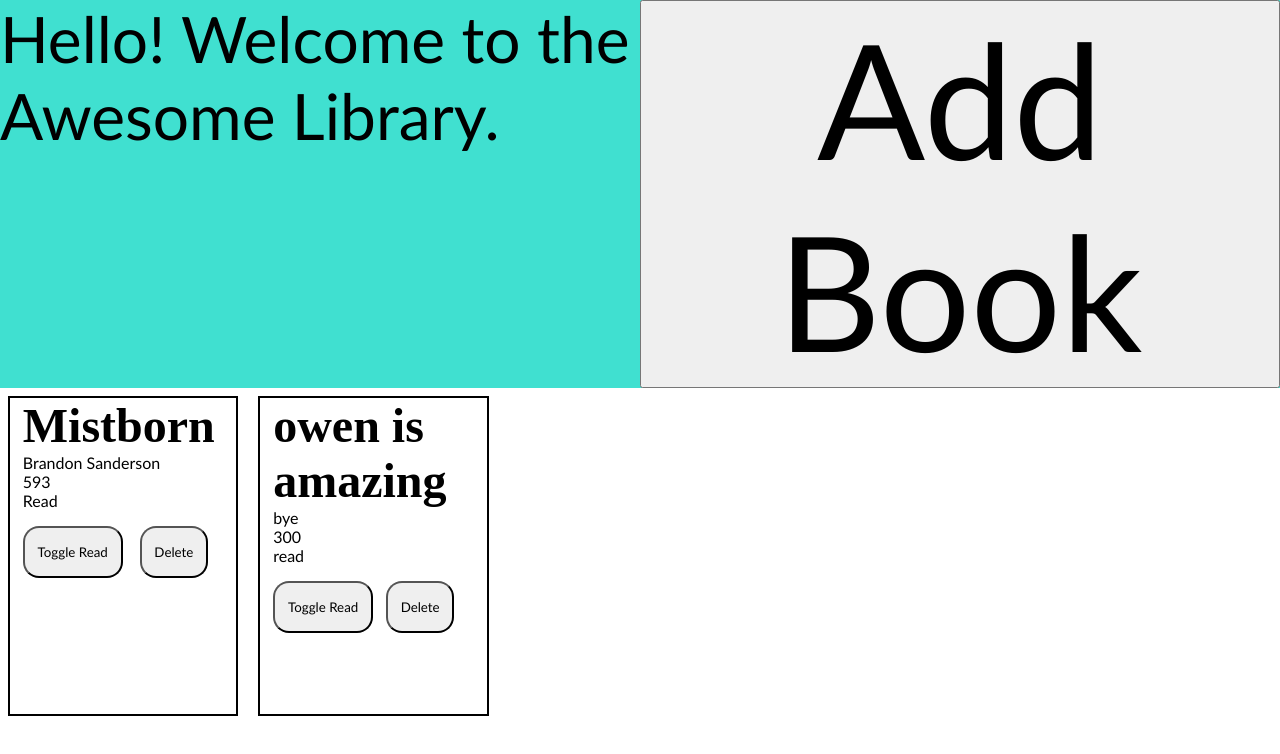
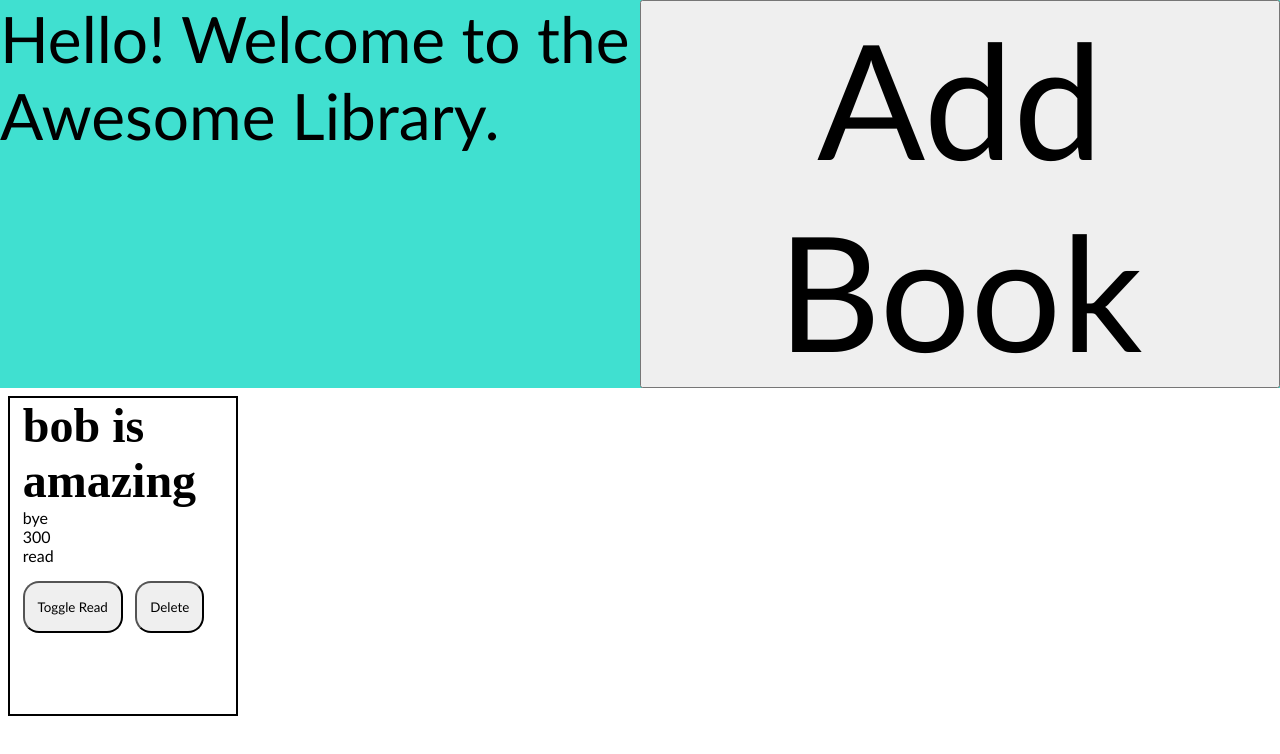
Before and after one commit to yuexiaohuaz/odin-library, a plain HTML site: page index.html in a window 1280 px wide. Drawn offline with Linux system fonts and the light colour scheme.

Commit message:
Made minor changes. Finished.

```diff
--- a/index.html
+++ b/index.html
@@ -32,14 +32,7 @@
             </div>
         </div>
         <div class="main-content">
-            <div class="book">
-                <p class="title">Mistborn</p>
-                <p>Brandon Sanderson</p>
-                <p>593</p>
-                <p class="read">Read</p>
-                <button class="toggle-read">Toggle Read</button>
-                <button class="delete">Delete</button>
-            </div>
+
         </div>
     </div>
 </body>
--- a/javascript.js
+++ b/javascript.js
@@ -65,7 +65,6 @@ function displayBook() {
 
         }
         book.appendChild(info);
-        //switch statement
        }
        let delBtn = document.createElement("button");
        delBtn.textContent = "Delete";
@@ -78,8 +77,7 @@ function displayBook() {
        mainContent.appendChild(book);
 
 
-//create a div inside of the main-content class with the same properties as other books, just with adjusted info
 
 }
-addBookToLibrary("owen is amazing", "bye", "300", "read");
+addBookToLibrary("bob is amazing", "bye", "300", "read");
 displayBook();
```
